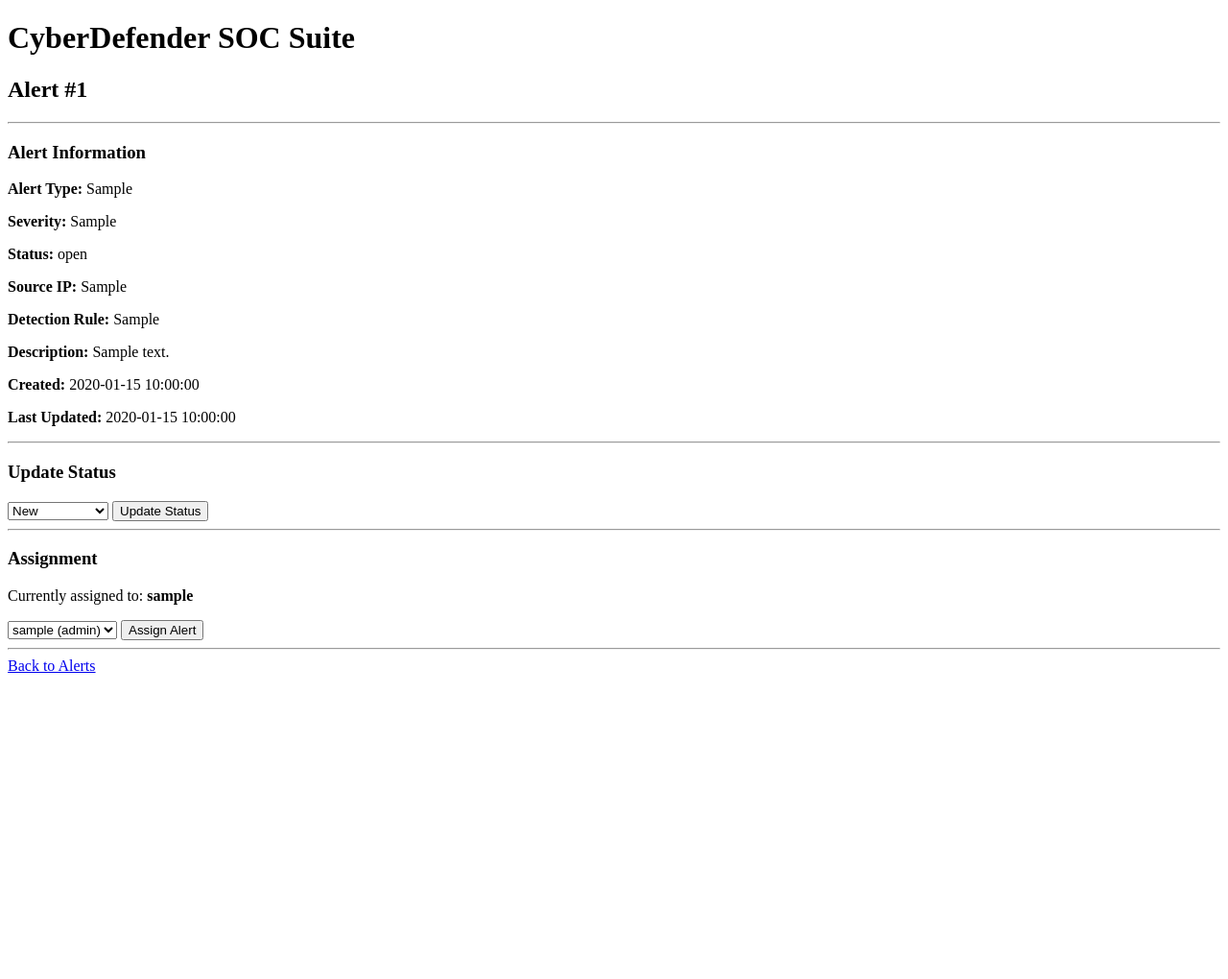
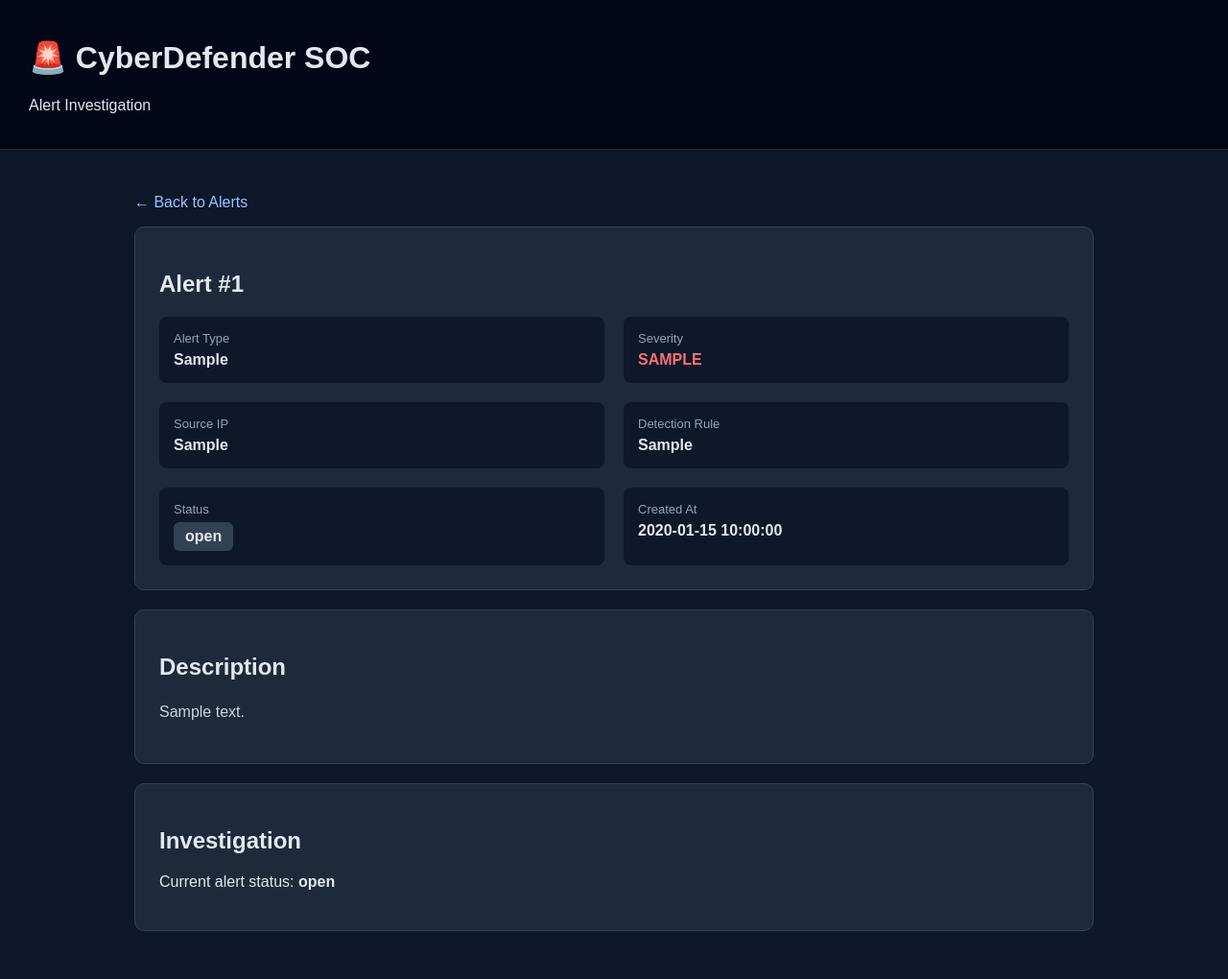
Before and after one commit to AK40476/CyberDefender-SOC-Suite, a Flask app: template app/templates/alert_detail.html in a window 1280 px wide. Shown: the whole page at 96% size. Before the commit the page ends 701 px from the top, so only its background shows below. Run offline with Flask 3, Linux system fonts and the light colour scheme; tables that the repository leaves empty hold one stand-in row (values such as "Sample post"); the template is opened without the code that fills it: values that come from a table or form of the project are taken from there, most other values are stand-ins (such as "Sample title", 1, 10 or a date in 2020).

Commit message:
feat: add alert investigation workflow

```diff
--- a/app/templates/alert_detail.html
+++ b/app/templates/alert_detail.html
@@ -5,146 +5,246 @@
     <meta charset="UTF-8">
     <meta name="viewport" content="width=device-width, initial-scale=1.0">
 
-    <title>Alert #{{ alert.id }} | CyberDefender</title>
+    <title>Alert #{{ alert.id }} | CyberDefender SOC</title>
+
+    <style>
+
+        body {
+            margin: 0;
+            font-family: Arial, sans-serif;
+            background: #0f172a;
+            color: #e2e8f0;
+        }
+
+        .header {
+            background: #020617;
+            padding: 20px 30px;
+            border-bottom: 1px solid #1e293b;
+        }
+
+        .container {
+            max-width: 1000px;
+            margin: auto;
+            padding: 30px;
+        }
+
+        .card {
+            background: #1e293b;
+            border: 1px solid #334155;
+            border-radius: 10px;
+            padding: 25px;
+            margin-bottom: 20px;
+        }
+
+        .grid {
+            display: grid;
+            grid-template-columns: repeat(2, 1fr);
+            gap: 20px;
+        }
+
+        .field {
+            background: #0f172a;
+            padding: 15px;
+            border-radius: 8px;
+        }
+
+        .label {
+            color: #94a3b8;
+            font-size: 13px;
+            margin-bottom: 6px;
+        }
+
+        .value {
+            font-size: 16px;
+            font-weight: bold;
+        }
+
+        .high {
+            color: #f87171;
+        }
+
+        .status {
+            display: inline-block;
+            padding: 6px 12px;
+            background: #334155;
+            border-radius: 6px;
+        }
+
+        button {
+            background: #2563eb;
+            color: white;
+            border: none;
+            padding: 12px 18px;
+            border-radius: 6px;
+            cursor: pointer;
+            font-weight: bold;
+        }
+
+        button:hover {
+            background: #1d4ed8;
+        }
+
+        .back {
+            color: #93c5fd;
+            text-decoration: none;
+        }
+
+        .description {
+            line-height: 1.6;
+            color: #cbd5e1;
+        }
+
+    </style>
+
 </head>
 
 <body>
 
-    <h1>CyberDefender SOC Suite</h1>
+<div class="header">
 
-    <h2>Alert #{{ alert.id }}</h2>
+    <h1>🚨 CyberDefender SOC</h1>
 
-    <hr>
+    <p>Alert Investigation</p>
 
-    <h3>Alert Information</h3>
+</div>
+
+
+<div class="container">
 
     <p>
-        <strong>Alert Type:</strong>
-        {{ alert.alert_type }}
+        <a class="back" href="{{ url_for('alerts.alert_dashboard') }}">
+            ← Back to Alerts
+        </a>
     </p>
 
-    <p>
-        <strong>Severity:</strong>
-        {{ alert.severity }}
-    </p>
 
-    <p>
-        <strong>Status:</strong>
-        {{ alert.status }}
-    </p>
+    <div class="card">
 
-    <p>
-        <strong>Source IP:</strong>
-        {{ alert.source_ip or "N/A" }}
-    </p>
+        <h2>Alert #{{ alert.id }}</h2>
 
-    <p>
-        <strong>Detection Rule:</strong>
-        {{ alert.detection_rule }}
-    </p>
+        <div class="grid">
 
-    <p>
-        <strong>Description:</strong>
-        {{ alert.description }}
-    </p>
+            <div class="field">
+                <div class="label">Alert Type</div>
+                <div class="value">
+                    {{ alert.alert_type }}
+                </div>
+            </div>
 
-    <p>
-        <strong>Created:</strong>
-        {{ alert.created_at }}
-    </p>
 
-    <p>
-        <strong>Last Updated:</strong>
-        {{ alert.updated_at }}
-    </p>
+            <div class="field">
 
-    <hr>
+                <div class="label">Severity</div>
 
-    <h3>Update Status</h3>
+                <div class="value high">
+                    {{ alert.severity.upper() }}
+                </div>
 
-    <form method="POST"
-          action="{{ url_for('alerts.update_status', alert_id=alert.id) }}">
+            </div>
 
-        <select name="status">
 
-            <option value="new"
-                {% if alert.status == "new" %}selected{% endif %}>
-                New
-            </option>
+            <div class="field">
 
-            <option value="investigating"
-                {% if alert.status == "investigating" %}selected{% endif %}>
-                Investigating
-            </option>
+                <div class="label">Source IP</div>
 
-            <option value="resolved"
-                {% if alert.status == "resolved" %}selected{% endif %}>
-                Resolved
-            </option>
+                <div class="value">
+                    {{ alert.source_ip or "N/A" }}
+                </div>
 
-            <option value="false_positive"
-                {% if alert.status == "false_positive" %}selected{% endif %}>
-                False Positive
-            </option>
+            </div>
 
-        </select>
 
-        <button type="submit">
-            Update Status
-        </button>
+            <div class="field">
 
-    </form>
+                <div class="label">Detection Rule</div>
 
-    <hr>
+                <div class="value">
+                    {{ alert.detection_rule }}
+                </div>
 
-    <h3>Assignment</h3>
+            </div>
 
-    {% if assigned_user %}
 
-    <p>
-        Currently assigned to:
-        <strong>{{ assigned_user.username }}</strong>
-    </p>
+            <div class="field">
 
-    {% else %}
+                <div class="label">Status</div>
 
-    <p>
-        Currently unassigned.
-    </p>
+                <div class="value">
 
-    {% endif %}
+                    <span class="status">
+                        {{ alert.status }}
+                    </span>
 
-    <form method="POST"
-          action="{{ url_for('alerts.assign_alert', alert_id=alert.id) }}">
+                </div>
 
-        <select name="assigned_to">
+            </div>
 
-            <option value="">
-                Unassigned
-            </option>
 
-            {% for user in alert_users %}
+            <div class="field">
 
-            <option value="{{ user.id }}"
-                {% if alert.assigned_to == user.id %}selected{% endif %}>
-                {{ user.username }} ({{ user.role }})
-            </option>
+                <div class="label">Created At</div>
 
-            {% endfor %}
+                <div class="value">
+                    {{ alert.created_at.strftime("%Y-%m-%d %H:%M:%S") }}
+                </div>
 
-        </select>
+            </div>
 
-        <button type="submit">
-            Assign Alert
-        </button>
+        </div>
 
-    </form>
+    </div>
 
-    <hr>
 
-    <a href="{{ url_for('alerts.index') }}">
-        Back to Alerts
-    </a>
+    <div class="card">
+
+        <h2>Description</h2>
+
+        <p class="description">
+            {{ alert.description }}
+        </p>
+
+    </div>
+
+
+    <div class="card">
+
+        <h2>Investigation</h2>
+
+        {% if alert.status == "new" %}
+
+            <p>
+                This alert has not been investigated yet.
+            </p>
+
+            <form
+                method="POST"
+                action="{{ url_for('alerts.investigate_alert', alert_id=alert.id) }}"
+            >
+
+                <button type="submit">
+                    🔍 Start Investigation
+                </button>
+
+            </form>
+
+        {% elif alert.status == "investigating" %}
+
+            <p>
+                🔎 This alert is currently being investigated.
+            </p>
+
+        {% else %}
+
+            <p>
+                Current alert status:
+                <strong>{{ alert.status }}</strong>
+            </p>
+
+        {% endif %}
+
+    </div>
+
+</div>
 
 </body>
 
```
Also changed, not shown: app/routes/alerts.py (+56 -3 lines), app/templates/alerts.html (+8 -1 lines).
